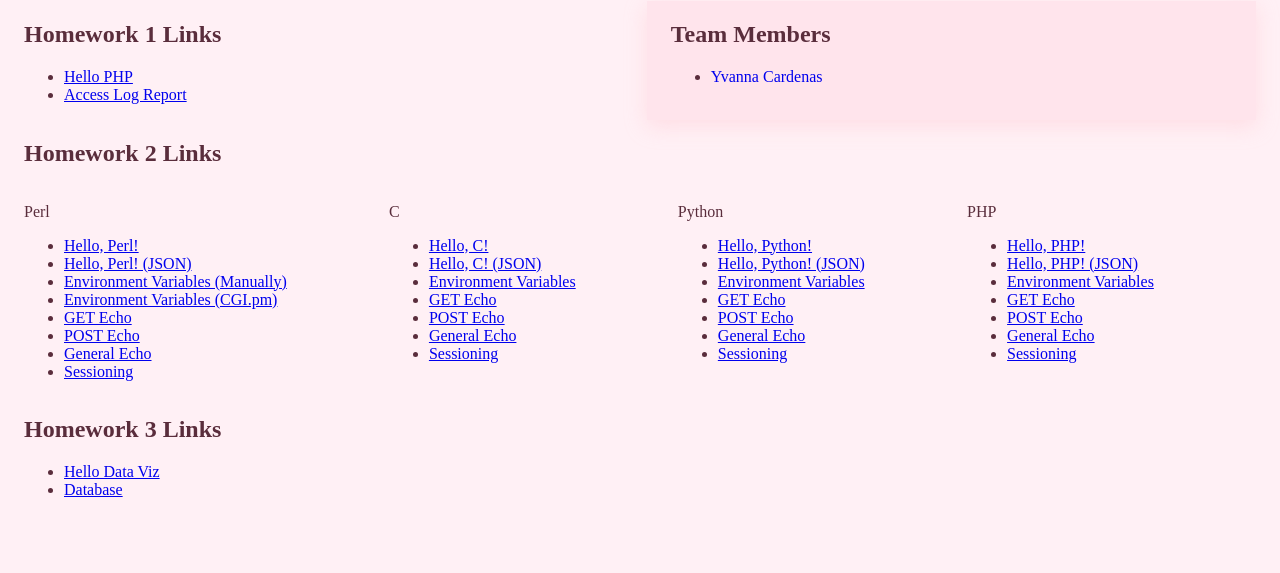
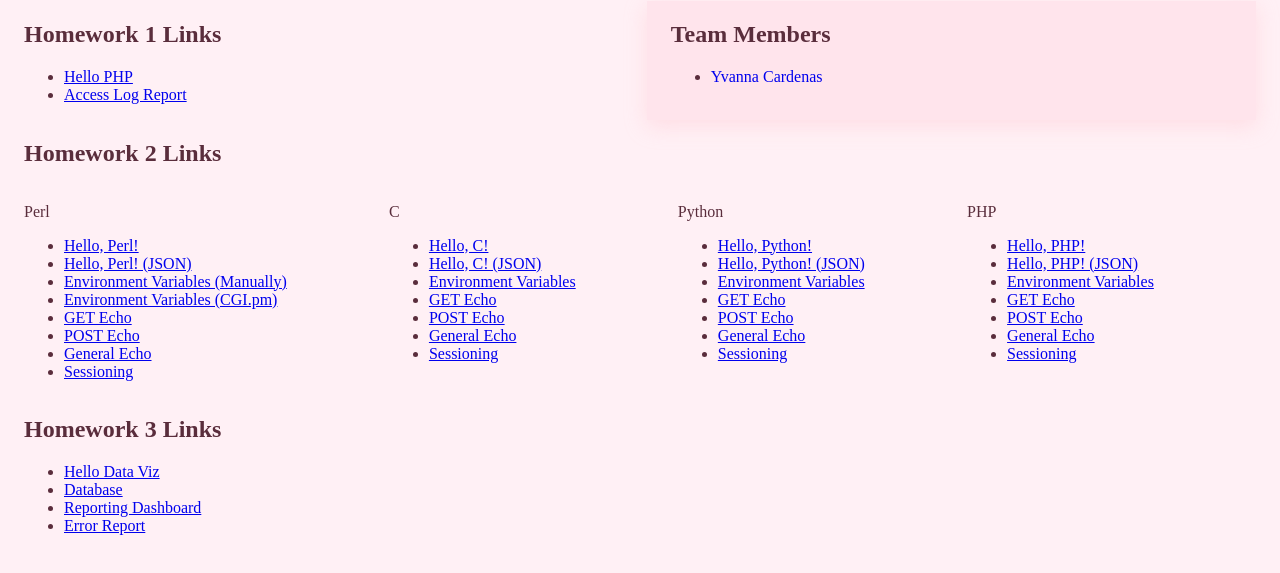
Before and after one commit to yvcardenas/ycardenas-site, a website: page index.html in a window 1280 px wide. Shown: the part 103-676 px from the top of the page. Drawn offline with Linux system fonts and the light colour scheme; no server answers.

Commit message:
Checkpoint 3 Links

```diff
--- a/index.html
+++ b/index.html
@@ -98,6 +98,8 @@
       <ul>
         <li><a href="/hellodataviz.html">Hello Data Viz</a></li>
         <li><a href="/database.html">Database</a></li>
+        <li><a href="https://reporting.ycardenas.site">Reporting Dashboard</a></li>
+        <li><a href="https://reporting.ycardenas.site/error-report.html">Error Report</a></li>
       </ul>
     </section>
   </main>
```
